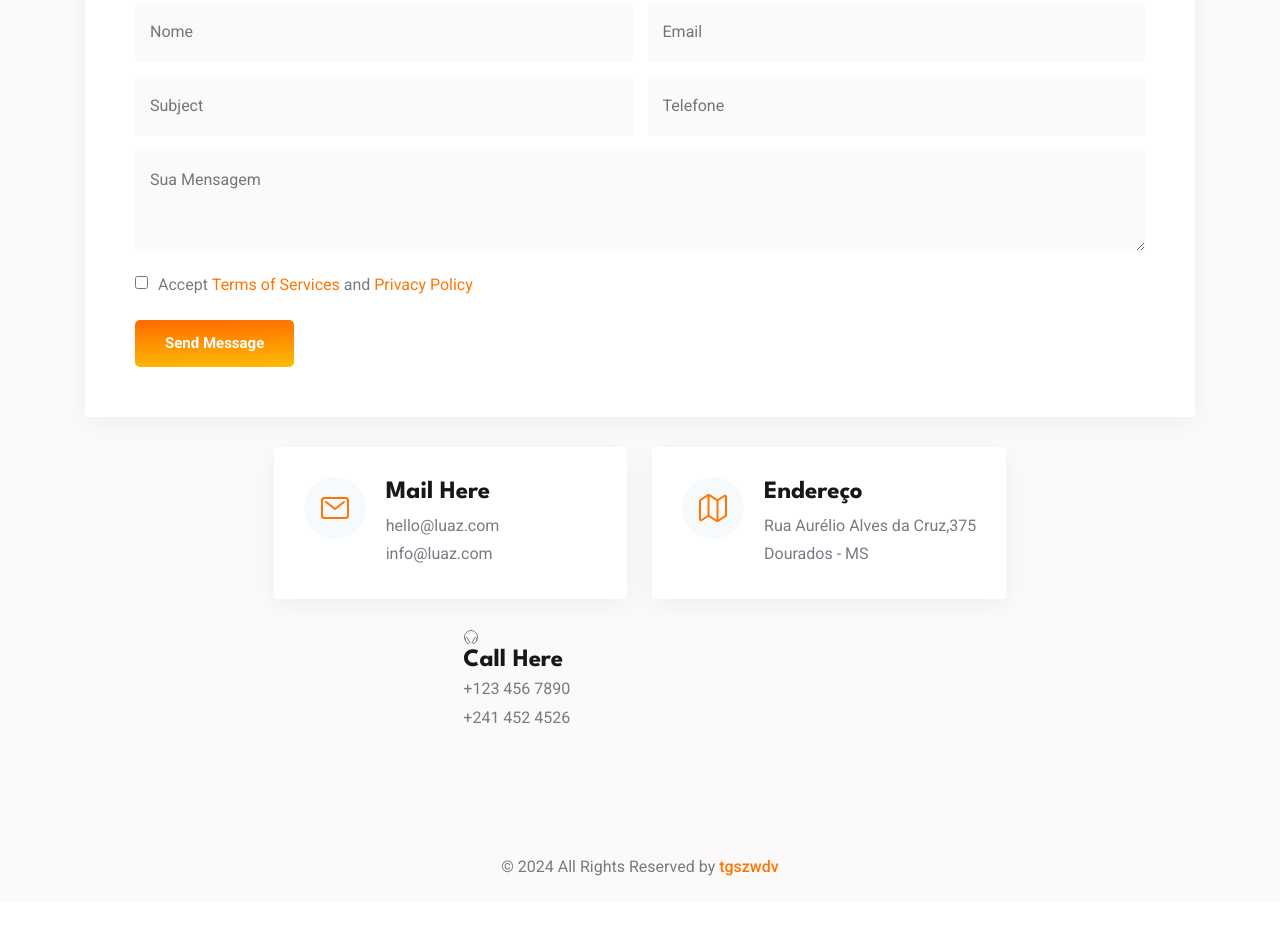
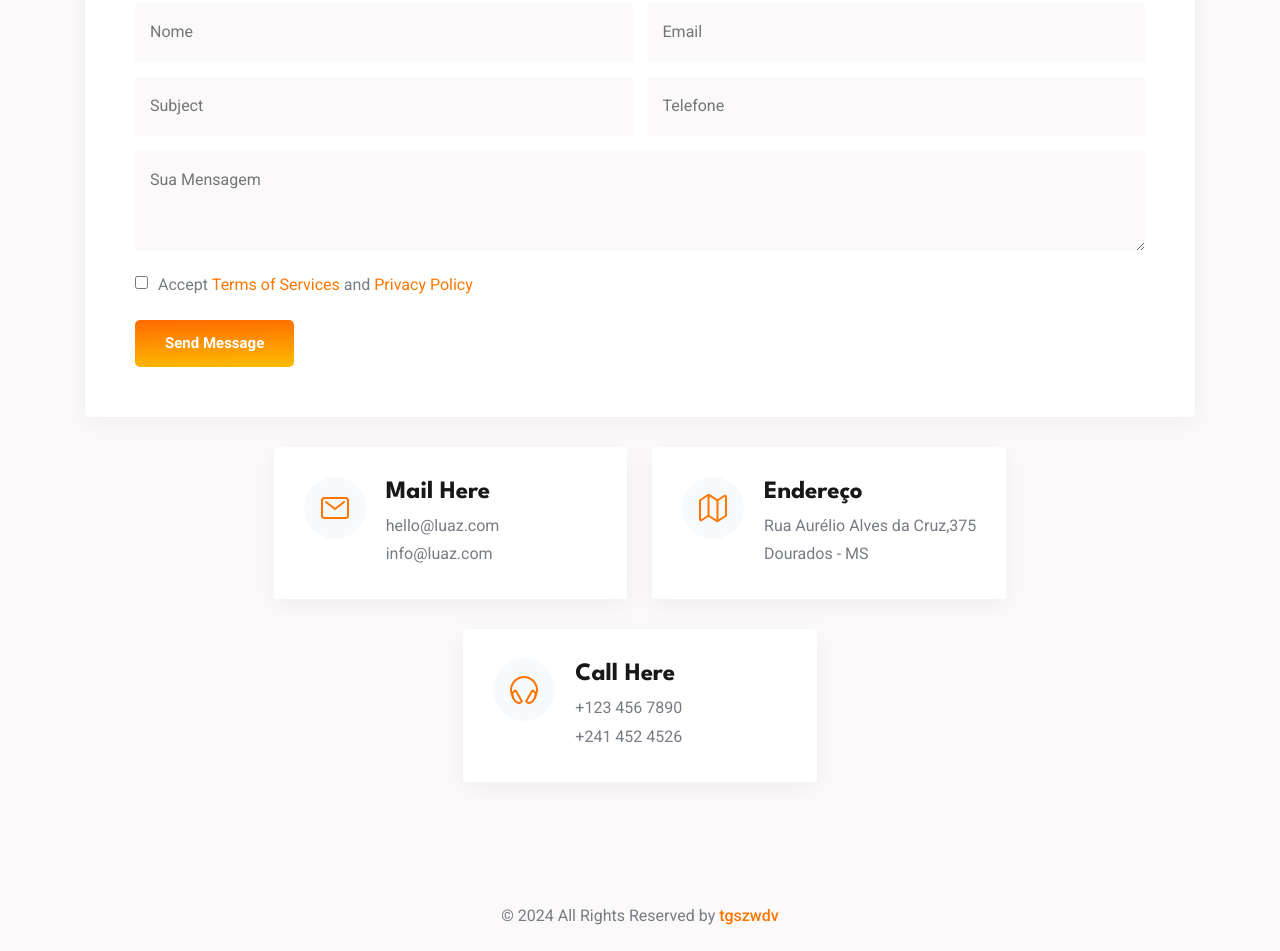
Before and after one commit to assistecpocos/assistecpocos.github.io, a plain HTML site: page index.html in a window 1280 px wide. Shown: the part 4019-4970 px from the top of the page. Before the commit the page ends 4921 px from the top, so only its background shows below. Drawn offline with nearby package versions, Linux system fonts and the light colour scheme.

Commit message:
Update index.html

```diff
--- a/index.html
+++ b/index.html
@@ -734,7 +734,7 @@
           </li>
 
             <li class="contact-item">
-              <div class="contact-map">
+              <div class="contact-card">
 
                 <div class="card-icon">
                   <ion-icon name="headset-outline" aria-hidden="true"></ion-icon>
```
